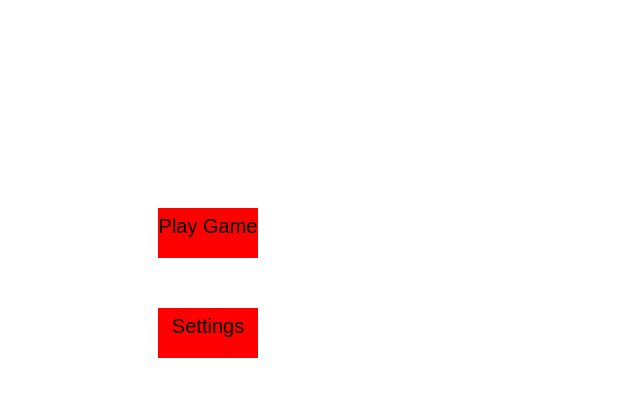
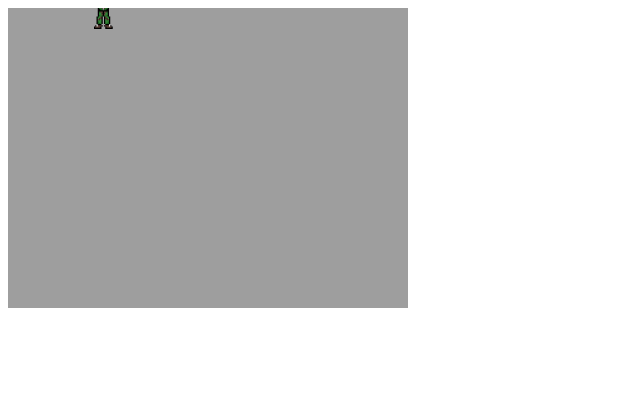
Before and after one commit to Ztiap-mk/ztiap-project-samuel-stuba, a plain HTML site: page paratrooper.html in a window 1280 px wide. Shown: the whole page, without its empty margins (0-640 px from the left). Drawn offline with Linux system fonts and the light colour scheme.

Commit message:
novy subor functions.js ktory riadi hru; objekty sa zapisuju do arrayu a miznu podla toho co sa stalo

```diff
--- /dev/null
+++ b/functions.js
@@ -0,0 +1,57 @@
+//renderovanie objektov
+function animate() {
+  if (gamestate == "menu") {
+    play = new Button(150, 200, 100, 50, "red", "Play Game")
+    settings = new Button(150, 300, 100, 50, "red", "Settings")
+    play.draw()
+    settings.draw()
+  }
+  if (gamestate == "settings") {
+    crosshair = new Button(150, 200, 100, 50, "red", "Crosshair: On")
+    sound = new Button(150, 300, 100, 50, "red", "Sounds: On")
+    crosshair.draw()
+    sound.draw()
+  }
+  if (gamestate == "game"){
+    //heliSound.play();
+    var i;
+
+    time++;
+
+    ctx.clearRect(0, 0, canvas.width, canvas.height)
+    ctx.drawImage(bg, 0, 0)
+
+    //generovanie
+    if (time % 300 == 0) {
+      para = new Paratrooper();
+      paratroopers.push(para);
+    }
+
+    //vykreslovanie
+    for (i of paratroopers) {
+      i.draw();
+      i.move();
+      if (i.offBound == 1) {
+        paratroopers.shift();
+      }
+    }
+
+    //player.draw()
+    if (player.game){
+      requestAnimationFrame(animate)
+    }
+  }
+  if (gamestate == "gameover") {
+    gameover()
+  }
+};
+
+function gameover() {
+  ctx.fillStyle = "red";
+  ctx.fillRect(150, 200, 100, 50);
+  ctx.fillStyle = "black";
+  ctx.font = "20px Arial";
+  ctx.textAlign = "center";
+  ctx.fillText("Play Again", 200, 230);
+}
+animate();
--- a/main.js
+++ b/main.js
@@ -2,9 +2,11 @@ var canvas = document.getElementById("canvas");
 var ctx = canvas.getContext("2d");
 
 var keys = {};
-var objects = {};
+var objects = [];
+var paratroopers = [];
+var time = 0;
 
-var gamestate = "menu";
+var gamestate = "game";
 
 class Button {
   constructor(x, y, width, height, color, text) {
@@ -34,23 +36,24 @@ class Paratrooper {
     this.image = new Image();
     this.image.src = "img/paratrooper.png";
 
-    this.x = Math.random() * canvas.width
+    this.x = Math.floor(Math.random() * canvas.width-80)+80
     this.y = 0
+    this.offBound = 0
   }
 
   move() {
     const canvas = this.canvas;
     if (this.y > canvas.height) {
-      this.y -= canvas.height
+      this.offBound = 1
     }
 
-    this.y += 5
+    this.y += 1
   }
 
   draw() {
     ctx.save()
     ctx.translate(this.x, this.y)
-    ctx.drawImage(this.image, 0, 0, 120, 160)
+    ctx.drawImage(this.image, 0, -60, 60, 80)
     ctx.restore()
   }
 }
@@ -93,7 +96,7 @@ class Player {
     this.game = true
   }
 
-  move(up, down, left, right) {
+  /*move(up, down, left, right) {
     const canvas = this.canvas;
     if (this.x < 0 || this.x > canvas.width || this.y > canvas.height || this.y < 0) {
       gamestate = "gameover";
@@ -103,7 +106,7 @@ class Player {
     this.x += right;
     this.y += down;
     this.y -= up;
-  }
+  }*/
 
   draw() {
     ctx.save()
@@ -112,17 +115,6 @@ class Player {
     ctx.restore()
   }
 }
-//objekty (zatial)
-
-para = new Paratrooper();
-heli = new Heli();
-player = new Player();
-
-//cross = new Image();
-//cross.src = "img/crosshair.png";
-
-bg = new Image();
-bg.src = "img/background.png";
 
 //mys
 class Crosshair {
@@ -221,44 +213,20 @@ function sound(src) {
 heliSound = new sound("sounds/helicopter.wav");
 
 
-//renderovanie objektov
-function animate() {
-  if (gamestate == "menu") {
-    play = new Button(150, 200, 100, 50, "red", "Play Game")
-    settings = new Button(150, 300, 100, 50, "red", "Settings")
-    play.draw()
-    settings.draw()
-  }
-  if (gamestate == "settings") {
-    crosshair = new Button(150, 200, 100, 50, "red", "Crosshair: On")
-    sound = new Button(150, 300, 100, 50, "red", "Sounds: On")
-    crosshair.draw()
-    sound.draw()
-  }
-  if (gamestate == "game"){
-    heliSound.play();
-    ctx.clearRect(0, 0, canvas.width, canvas.height)
-    ctx.drawImage(bg, 0, 0)
-    para.draw()
-    para.move()
-    heli.draw()
-    heli.move()
-    player.draw()
-    if (player.game){
-      requestAnimationFrame(animate)
-    }
-  }
-  if (gamestate == "gameover") {
-    gameover()
-  }
-};
+//nacitanie objektov
+//para = new Paratrooper();
+heli = new Heli();
+player = new Player();
 
-function gameover() {
-  ctx.fillStyle = "red";
-  ctx.fillRect(150, 200, 100, 50);
-  ctx.fillStyle = "black";
-  ctx.font = "20px Arial";
-  ctx.textAlign = "center";
-  ctx.fillText("Play Again", 200, 230);
-}
-animate();
+//paratroopers.push(para);
+objects.push(heli);
+
+console.log(objects);
+
+//generovanie objektov
+
+//cross = new Image();
+//cross.src = "img/crosshair.png";
+
+bg = new Image();
+bg.src = "img/background.png";
--- a/paratrooper.html
+++ b/paratrooper.html
@@ -7,5 +7,6 @@
 	<body>
 		<canvas id="canvas" height="900" width="600"></canvas>
 		<script src="main.js"></script>
+		<script src="functions.js"></script>
 	</body>
 </html>
```
